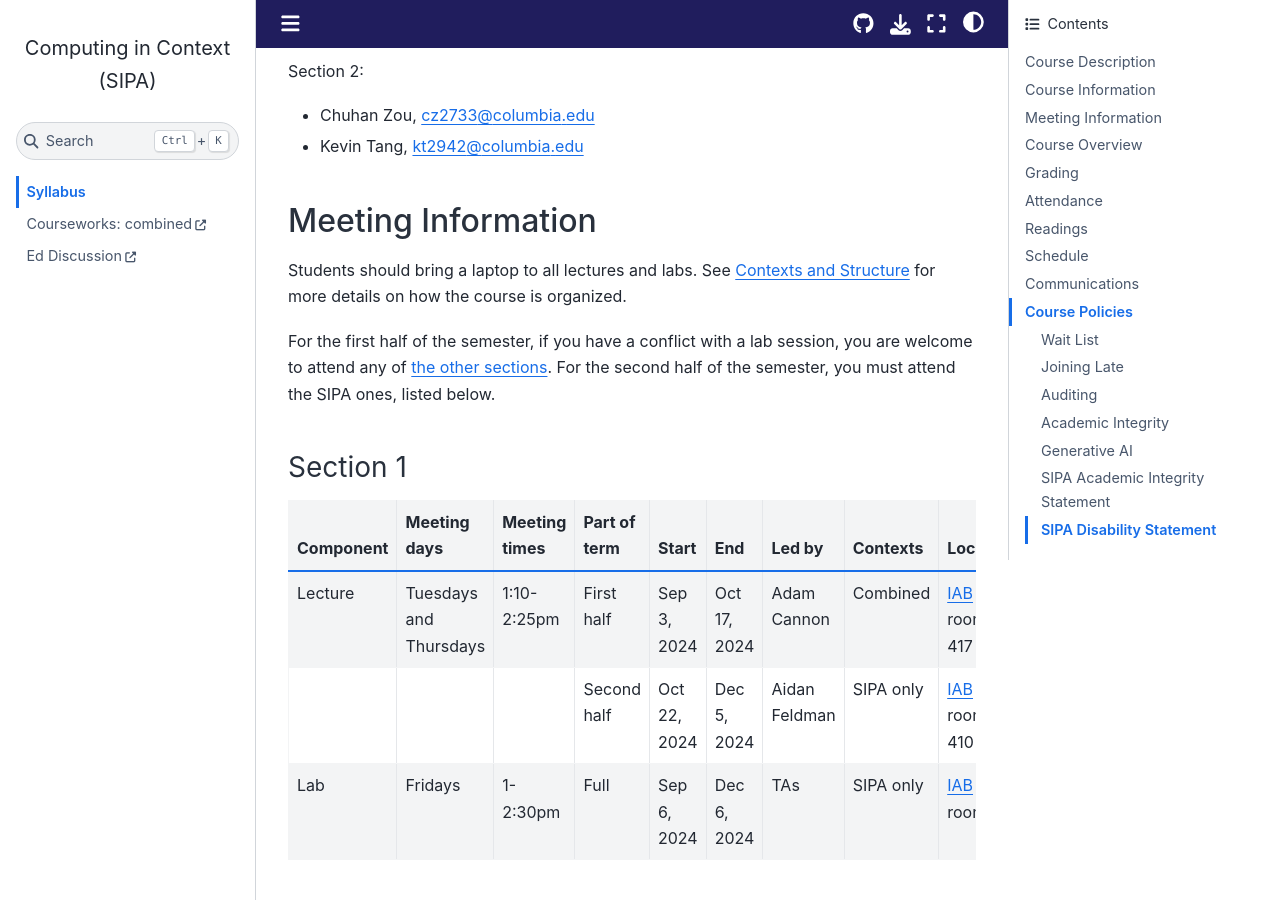
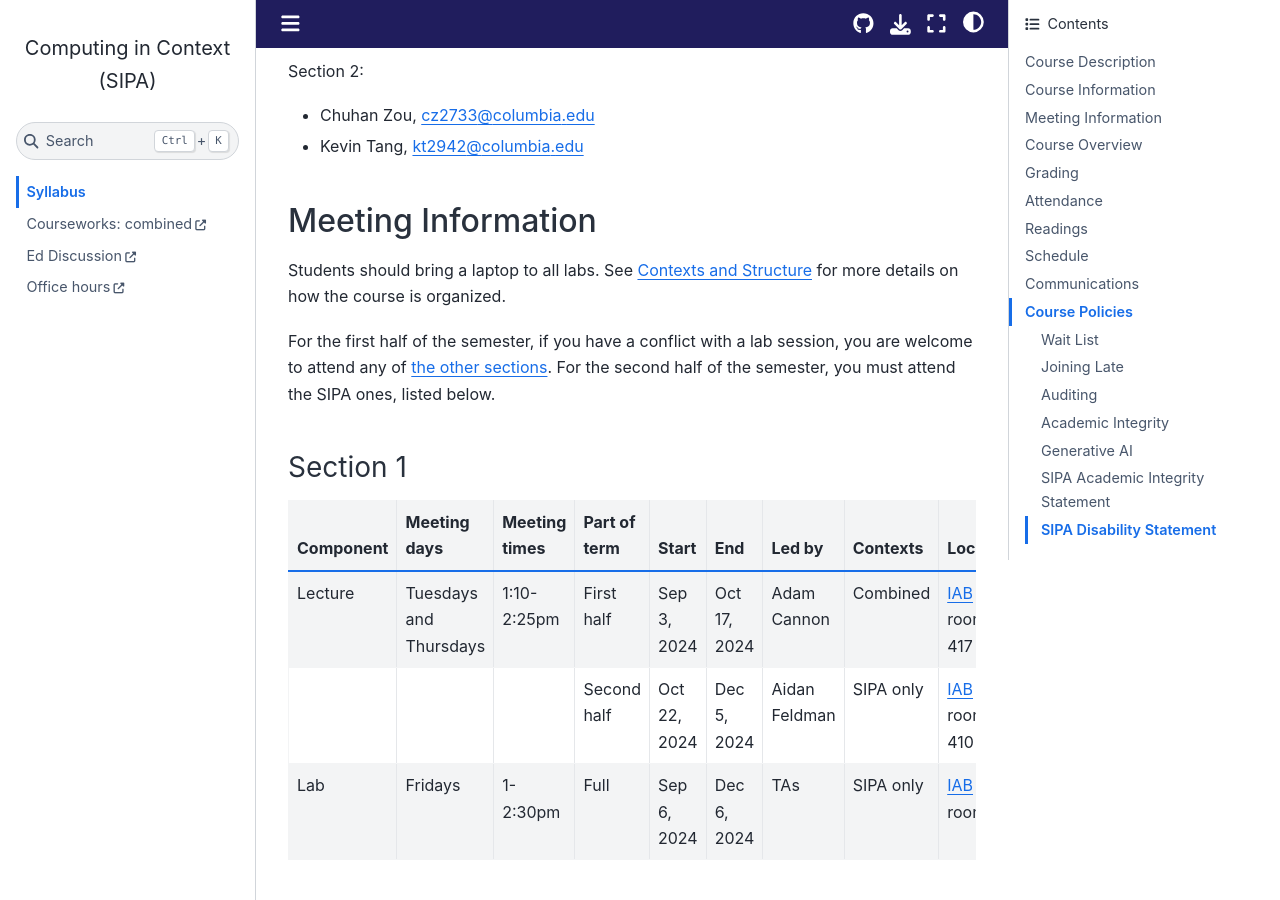
Before and after one commit to afeld/computing-in-context, a Jupyter Book: the page built from index.md, in a window 1280 px wide and 900 px high, scrolled down 1227 px. Built offline with Jupyter Book 1.0.4 settings and Sphinx 7.4.7 and the Sphinx Book theme 1.1.4, drawn with Linux system fonts in a browser that asks for light colours.

Commit message:
link to office hours calendar

```diff
--- a/_toc.yml
+++ b/_toc.yml
@@ -11,3 +11,5 @@ chapters:
   #   title: "Courseworks: Section 2"
   - url: https://courseworks2.columbia.edu/courses/203144/external_tools/37606?display=borderless
     title: Ed Discussion
+  - url: https://calendar.google.com/calendar/embed?src=91gdtrr1qql96n703ratsgjn2s%40group.calendar.google.com&ctz=America%2FNew_York
+    title: Office hours
--- a/index.md
+++ b/index.md
@@ -35,7 +35,7 @@ Section 2:
 
 ## Meeting Information
 
-Students should bring a laptop to all lectures and labs. See [Contexts and Structure](#contexts-and-structure) for more details on how the course is organized.
+Students should bring a laptop to all labs. See [Contexts and Structure](#contexts-and-structure) for more details on how the course is organized.
 
 For the first half of the semester, if you have a conflict with a lab session, you are welcome to attend any of [the other sections](https://vergil.columbia.edu/vergil/course/20243/20303). For the second half of the semester, you must attend the SIPA ones, listed below.
 
```
